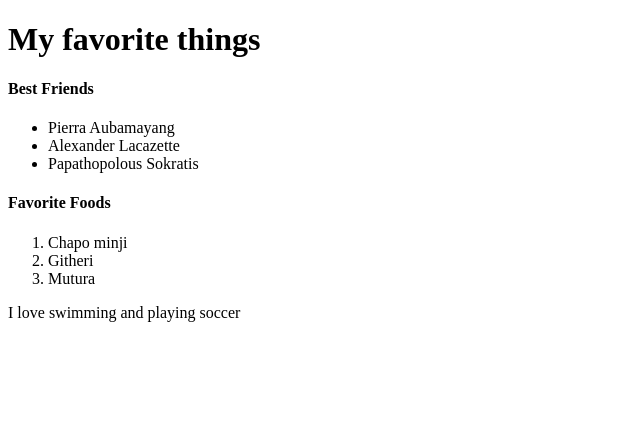
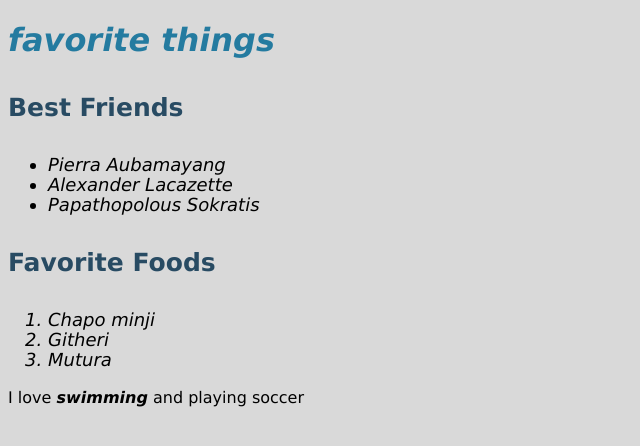
Before and after one commit to Dcolonel6/my_favourite_site, a plain HTML site: page my-favourite-thing.html in a window 1280 px wide. Shown: the whole page, without its empty margins (0-640 px from the left). Drawn offline with Linux system fonts and the light colour scheme.

Commit message:
added styling in an external style sheet

```diff
--- /dev/null
+++ b/css/styles.css
@@ -0,0 +1,16 @@
+h1{
+    color: #0000ff;
+    text-align: center;
+}
+h2{
+    color:green;
+    font-style: italic;
+    text-align: center;
+}
+p {
+    font-family: sans-serif;
+
+}
+ul{
+    line-height: 40px;
+}
--- /dev/null
+++ b/css/styles1.css
@@ -0,0 +1,26 @@
+h1{
+    color: #247BA0;
+}
+body{
+    background-color: #D9D9D9;
+    font-family: 'Lucida Sans', 'Lucida Sans Regular', 'Lucida Grande', 'Lucida Sans Unicode', Geneva, Verdana, sans-serif
+
+}
+ol,ul {
+    font-size: 18px;
+    font-style: italic;
+
+}
+h4{
+    font-size: 25px;
+    color: #284B63;
+}
+li{
+    line-height: 20px;
+}
+strong{
+    font-style: italic;
+}
+em {
+    font-weight: bold;
+}
--- a/my-favourite-thing.html
+++ b/my-favourite-thing.html
@@ -2,9 +2,10 @@
 <html>
 <head>
 	<title>my favourite website</title>
+	<link rel="stylesheet" href="css/styles1.css" type="text/css">
 </head>
 <body>
-	<h1>My favorite things</h1>
+	<h1><strong>favorite things</strong> </h1>
 	<h4> Best Friends</h4>
 	<ul>
 		<li>Pierra Aubamayang</li>
@@ -17,7 +18,7 @@
 		<li> Githeri </li>
 		<li>Mutura</li>
 	</ol>
-	<p> I love swimming and playing soccer</p>
+	<p> I love <em>swimming</em> and playing soccer</p>
 
 </body>
 </html>
```
Also changed, not shown: my-first-webpage.html (+2 -1 lines).
